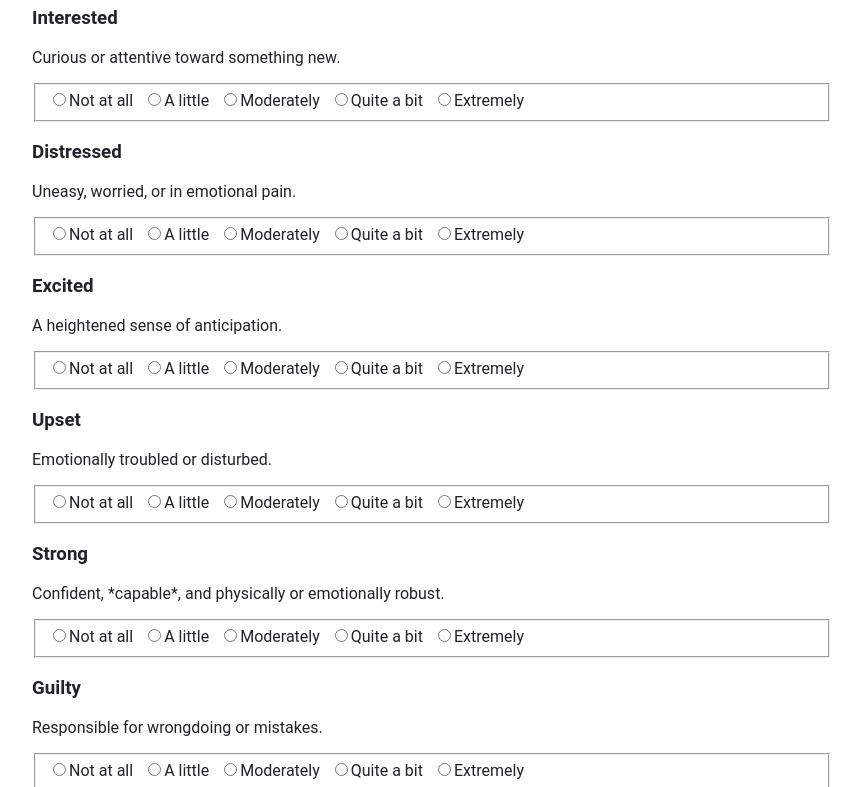
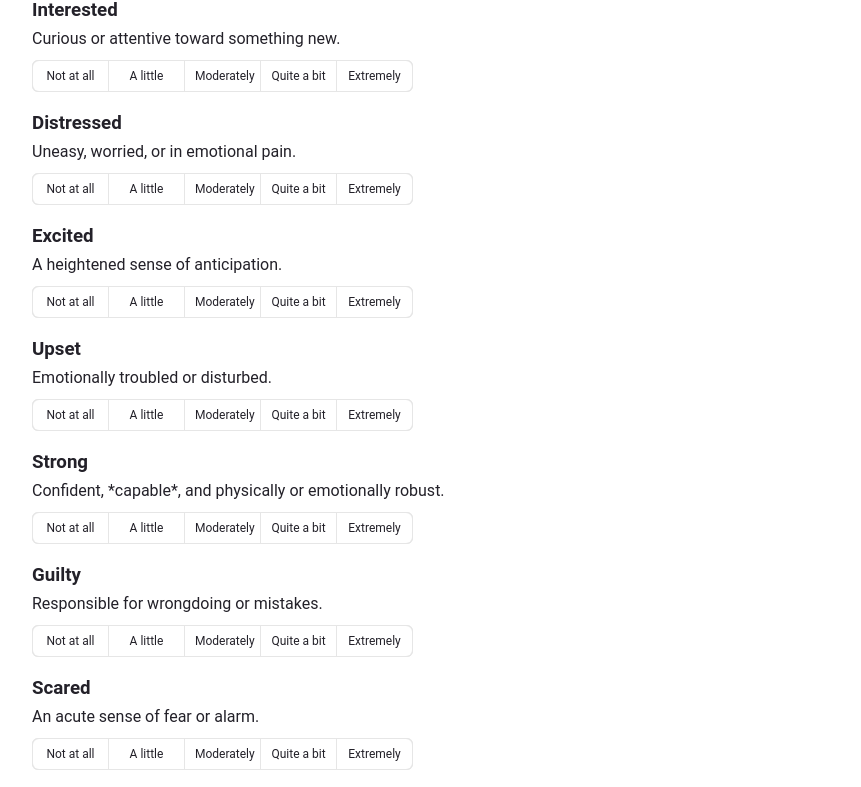
Before and after one commit to remydagostino/shortform-survey, a Gatsby site: page / in a window 1280 px wide. Shown: the part 94-881 px from the top of the page, without its empty margins (208-1069 px from the left). Built offline with nearby package versions, Linux system fonts and the light colour scheme; Gatsby itself is replaced by a stand-in of ours.

Commit message:
Basic styling for survey questions

```diff
--- /dev/null
+++ b/src/components/SurveyQuestion.css
@@ -0,0 +1,46 @@
+.SurveyQuestion--fieldset {
+  display: inline-flex;
+  gap: 1px;
+  border: 1px solid hsl(0, 0%, 90%);
+  background-color: hsl(0, 0%, 90%);
+  border-radius: 6px;;
+  margin: 0;
+  padding: 0;
+  overflow: hidden;
+}
+
+
+.SurveyQuestion--input {
+  opacity: 0;
+  position: absolute;
+}
+
+.SurveyQuestion--input + span {
+  display: block;
+  width: 55px;
+  overflow: hidden;
+  font-size: 12px;
+  text-align: center;
+  padding: 8px 10px;
+  background-color: hsl(0, 0%, 100%);
+}
+
+.SurveyQuestion--magnitude-0 .SurveyQuestion--input:checked + span {
+  background-color: hsl(0, 0%, 90%);
+}
+
+.SurveyQuestion--magnitude-1 .SurveyQuestion--input:checked + span {
+  background-color: hsl(201, 62%, 73%);
+}
+
+.SurveyQuestion--magnitude-2 .SurveyQuestion--input:checked + span {
+  background-color: hsl(285, 32%, 73%);
+}
+
+.SurveyQuestion--magnitude-3 .SurveyQuestion--input:checked + span {
+  background-color: hsl(33, 79%, 68%);
+}
+
+.SurveyQuestion--magnitude-4 .SurveyQuestion--input:checked + span {
+  background-color: hsl(11, 71%, 67%);
+}
--- a/src/components/SurveyQuestion.tsx
+++ b/src/components/SurveyQuestion.tsx
@@ -1,5 +1,6 @@
 import * as React from "react"
 import { panasAnswers } from "../data/panas";
+import "./SurveyQuestion.css"
 
 export type SurveyQuestionProps = {
   title: string,
@@ -8,16 +9,18 @@ export type SurveyQuestionProps = {
   onChange: (code: string, score: number) => void
 }
 
+
 export const QuestionFormItem: React.FC<SurveyQuestionProps> = ({ title, description, code, onChange }) => {
   return (
-    <div>
-      <h3>{title}</h3>
-      <p>{description}</p>
-      <fieldset style={{display: 'flex', gap: '10px' }}>
+    <div style={{marginBottom: 20}}>
+      <h3 style={{marginBottom: 0}}>{title}</h3>
+      <p style={{margin: '8px 0 12px'}}>{description}</p>
+      <fieldset className="SurveyQuestion--fieldset">
         {panasAnswers.map(({ value, description: answerDescription }) => (
-          <label key={`${code}${value}`} id={`question-${code}-${value.toString()}`}>
+          <label className={`SurveyQuestion--label SurveyQuestion--magnitude-${value}`} key={`${code}${value}`} id={`question-${code}-${value.toString()}`}>
             <input
               type="radio"
+              className="SurveyQuestion--input"
               id={`question-${code}-0`}
               name={`question-${code}`}
               value={value.toString()}
--- a/src/pages/index.tsx
+++ b/src/pages/index.tsx
@@ -5,7 +5,7 @@ import { QuestionFormItem } from "../components/SurveyQuestion";
 
 const pageStyles: React.CSSProperties = {
   color: "#232129",
-  padding: 20,
+  padding: 12,
   fontFamily: "Roboto, sans-serif, serif",
   maxWidth: 800,
   margin: '0 auto'
@@ -34,7 +34,7 @@ const IndexPage: React.FC<PageProps> = () => {
           />)
         }
       </div>
-      <div style={{ display: 'flex', flexDirection: 'column', alignItems: 'flex-start', gap: 6 }}>
+      <div style={{ display: 'flex', flexDirection: 'column', alignItems: 'flex-start', gap: 6, paddingBottom: 20 }}>
         <h2 style={{ margin: 0 }}>Short code:</h2>
         <code style={{background: '#eee', padding: '3px' }}>{shortCode}</code>
         <button onClick={onCopyClick}>Copy</button>
```
Also changed, not shown: src/pages/404.tsx (+0 -9 lines).
